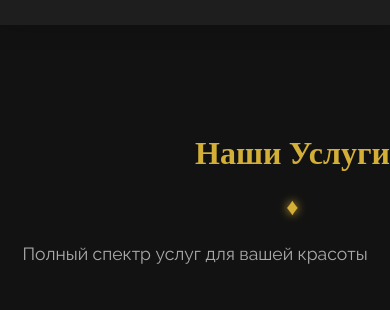
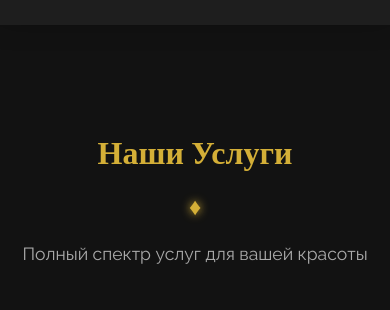
Before and after one commit to anukeen/elegance, a plain HTML site: page index.html in a window 390 px wide. Shown: the part 1620-1930 px from the top of the page. Drawn offline with nearby package versions, Linux system fonts and the light colour scheme.

Commit message:
Add files via upload

```diff
--- a/index.html
+++ b/index.html
@@ -87,15 +87,13 @@
         .btn:hover::after { width: 100%; }
         .btn:hover { transform: translateY(-3px); box-shadow: 0 15px 30px rgba(212, 175, 55, 0.5); }
 
+        /* === ИСПРАВЛЕНИЕ ЦЕНТРОВКИ ЗАГОЛОВКОВ === */
         .section-title {
             text-align: center;
             font-size: 2.5rem;
             margin-bottom: 1rem;
             position: relative;
-            display: inline-block;
-            left: 50%;
-            transform: translateX(-50%);
-            white-space: nowrap; /* Чтобы текст не ломался при центровке */
+            /* Убраны лишние свойства, которые сбивали центровку */
         }
 
         .section-subtitle {
@@ -456,12 +454,10 @@
 
             .hero h1 { font-size: 2.5rem; }
 
-            /* Исправляем ширину заголовков на мобильных */
+            /* === ИСПРАВЛЕНИЕ ЦЕНТРОВКИ НА МОБИЛЬНЫХ === */
             .section-title {
                 font-size: 2rem;
-                width: auto; /* auto лучше 100% для центровки transform */
-                max-width: 90%;
-                white-space: normal;
+                /* Убраны лишние свойства, теперь используется стандартное поведение */
             }
 
             .features { padding: 40px 5%; margin-top: 0; }
```
